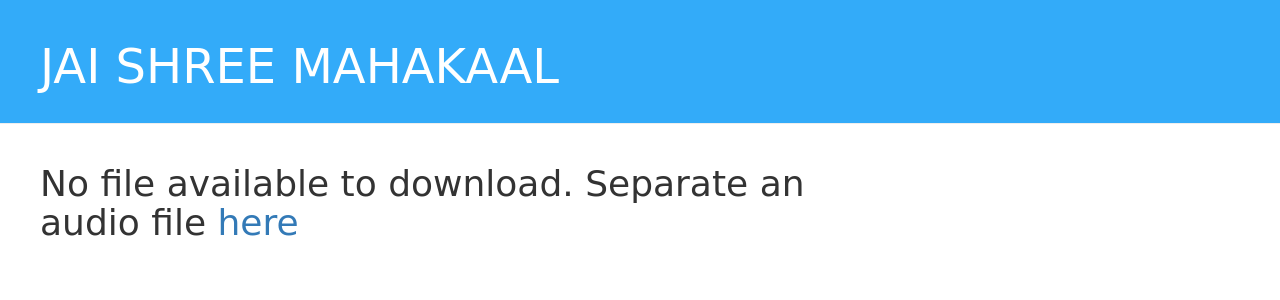
After one commit to tantheta01/Voice-Separator, a Django app: page /download/ in a window 1280 px wide. The commit adds this page. Shown: the top 300 px of the page. Run offline with Django 3.2, Linux system fonts and the light colour scheme; some libraries are stand-ins or nearby versions.

Commit message:
better flow, downloading added

```diff
--- /dev/null
+++ b/webapp/deploy/sound_sep/separator.py
@@ -0,0 +1,6 @@
+def separate(input_file_name):
+	input_file_path="media/"+input_file_name
+	#do separation
+	output_file_name=input_file_name
+	#save in "media/"+output_file_name
+	return output_file_name, output_file_name, output_file_name, output_file_name
--- a/webapp/deploy/sound_sep/templates/sound_sep/base.html
+++ b/webapp/deploy/sound_sep/templates/sound_sep/base.html
@@ -12,8 +12,10 @@
 </head>
 <body>
 	<div class="page-header">
+		{% block page-header%}
+		{% endblock %}
 		<h1>
-			JAI SHREE MAHAKAAL
+			<a href="/">JAI SHREE MAHAKAAL</a>
 		</h1>
 	</div>
 	<div class="content">
--- /dev/null
+++ b/webapp/deploy/sound_sep/templates/sound_sep/download.html
@@ -0,0 +1,12 @@
+{% extends 'sound_sep/base.html' %}
+
+{% block upload %}
+{% if file_available %}
+	{% for single_path in pathlist %}
+		<h2><a href="{% url 'download_file' path=single_path %}">{{single_path}}</a></h2>
+		<br>
+	{% endfor %}
+{% else %}
+	<h1>No file available to download. Separate an audio file <a href="/upload">here</a></h1>
+{% endif %}
+{% endblock %}
--- a/webapp/deploy/sound_sep/templates/sound_sep/upload.html
+++ b/webapp/deploy/sound_sep/templates/sound_sep/upload.html
@@ -4,10 +4,7 @@
 <form method="POST" enctype="multipart/form-data">
 	{% csrf_token %}
 	<label for="fileins">Insert File</label>
-	<input type="file" name="audiofile.wav"/>
-	<br>
-	<label for = "Filename">Filename</label>
-	<input type="text" name="Filename"/>
+	<input type="file" name="audiofile.wav" required="True" />
 	<br>
 	<input type="submit" value="Upload"/>
 </form>
--- a/webapp/deploy/sound_sep/urls.py
+++ b/webapp/deploy/sound_sep/urls.py
@@ -3,5 +3,7 @@ from django.urls import path
 
 urlpatterns = [
 	path(r'upload/', views.upload_file, name = 'upload'),
-
+	path("", views.homepage, name="homepage"),
+	path(r'download/', views.show_download_files, name = 'show_download'),
+	path(r'download/<str:path>', views.download_file, name="download_file"),
 	]
--- a/webapp/deploy/sound_sep/views.py
+++ b/webapp/deploy/sound_sep/views.py
@@ -4,6 +4,7 @@ from django.contrib.auth import authenticate, login, logout
 from django.core.files.storage import default_storage
 from django.http import HttpResponse, HttpResponseRedirect
 from django.contrib.auth.models import User
+from .separator import separate
 import os
 
 
@@ -13,24 +14,49 @@ from django.shortcuts import get_object_or_404
 # from rest_framework.response import Response
 # from rest_framework import status
 
+def homepage(request):
+	return render(request, 'sound_sep/homepage.html',{})
+
 def upload_file(request):
 	if request.method == 'POST':
 		file = request.FILES['audiofile.wav']
 		# predicted_files = handle(file)
 		file_name = default_storage.save(file.name, file)
-		return render(request, 'sound_sep/base.html')
-
+		request.session['upload_file_name']=file.name 	#make unique using user id or session id
+		return redirect("show_download")
 	else:
 		return render(request, 'sound_sep/upload.html')
 
+def show_download_files(request):
+	file_available=True
+	try:
+		file_name=request.session['upload_file_name']
+		if not default_storage.exists(file_name):
+			file_available=False
+	except:
+		file_available=False
+	if file_available:
+		# with open("media/"+file_name, 'rb') as fh:
+		# 	response = HttpResponse(fh.read(), content_type="application/vnd.ms-excel")
+		# 	response['Content-Disposition'] = 'inline; filename=' + os.path.basename(file_name)
+		# 	return response
+		f_vocals,f_bass,f_drum,f_others=separate(file_name)
+	else:
+		f_vocals,f_bass,f_drum,f_others=None, None, None, None
+	list_of_paths=[f_vocals, f_bass, f_drum, f_others]
+	return render(request, 'sound_sep/download.html',{"file_available": file_available, "pathlist": list_of_paths})
 
-
-# def return_separation()
+def download_file(request, path):
+	actual_path="media/"+path
+	with open(actual_path, 'rb') as fh:
+		response = HttpResponse(fh.read(), content_type="application/vnd.ms-excel")
+		response['Content-Disposition'] = 'inline; filename=' + os.path.basename(actual_path)
+		return response
 
 def login_page(request):
 	if request.method == 'POST':
 		username = request.POST.get('username')
-		password = request.POST.gt('password')
+		password = request.POST.get('password')
 		person = authenticate(username = username, password = password)
 		if person is not None:
 			print("Login successfully done")
```
Also changed, not shown: webapp/deploy/sound_sep/templates/sound_sep/homepage.html (added, +8 -0 lines), webapp/deploy/db.sqlite3.
